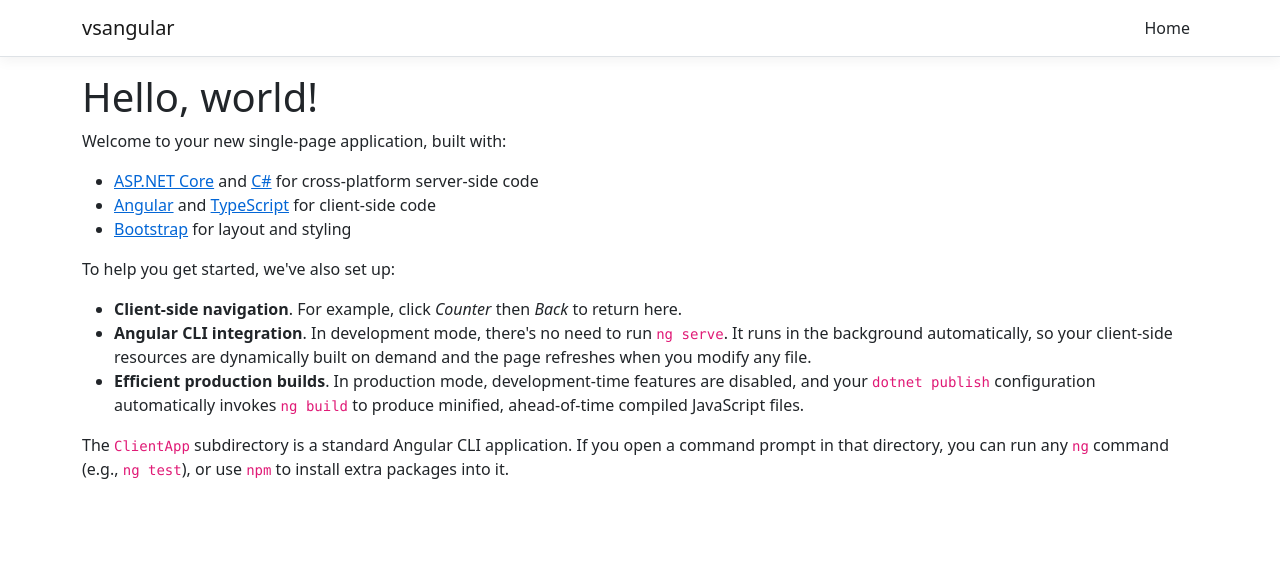
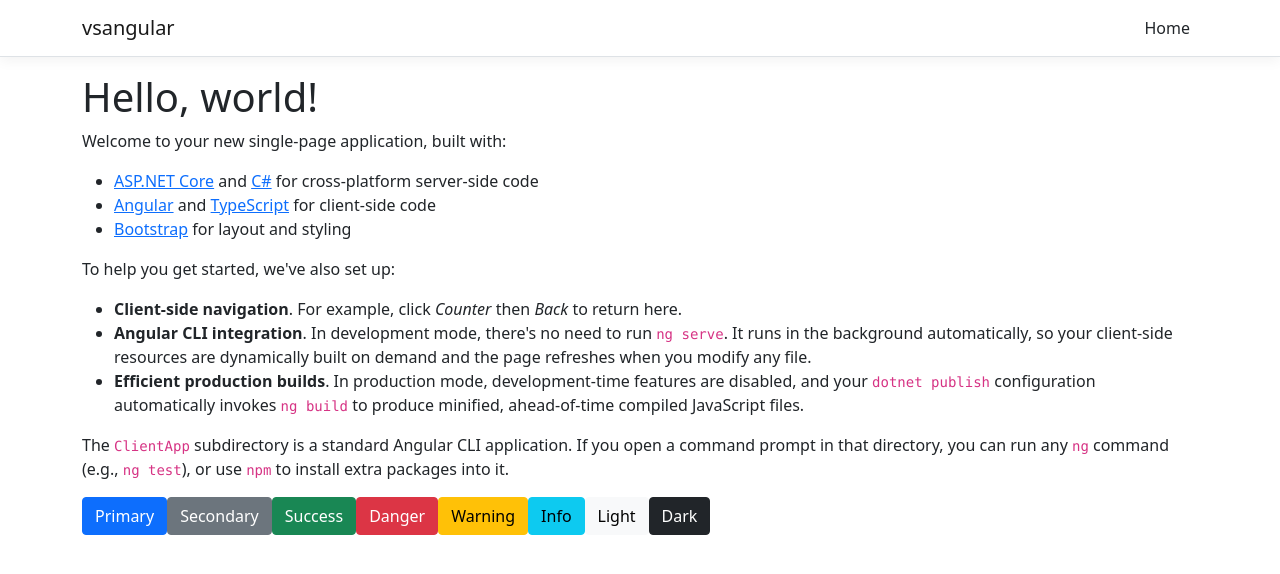
Before and after one commit to ReprisalJoe/Angular-Current, an Angular app in the folder VSAngular/ClientApp/: page / in a window 1280 px wide. Shown: the top 574 px of the page. Built offline with nearby package versions, Linux system fonts and the light colour scheme.

Commit message:
Sass up but custom variables not working
Fix bootstrap variable overrides

```diff
--- a/VSAngular/ClientApp/angular.json
+++ b/VSAngular/ClientApp/angular.json
@@ -11,7 +11,11 @@
 			"sourceRoot": "src",
 			"projectType": "application",
 			"prefix": "app",
-      "schematics": {},
+			"schematics": {
+				"@schematics/angular:component": {
+					"style": "scss"
+				}
+			},
 			"architect": {
 				"build": {
 					"builder": "@angular-devkit/build-angular:browser",
@@ -22,14 +26,14 @@
 						"main": "src/main.ts",
 						"polyfills": "src/polyfills.ts",
 						"tsConfig": "src/tsconfig.app.json",
-            "assets": [ "src/assets" ],
+						"assets": [
+							"src/assets"
+						],
             "styles": [
-              "node_modules/bootstrap/dist/css/bootstrap.min.css",
-              "src/styles.css"
+              "src/styles.scss"
             ],
 						"scripts": [
 							"node_modules/bootstrap/dist/js/bootstrap.bundle.min.js"
-
 						],
 						"aot": false,
 						"vendorChunk": true,
@@ -83,16 +87,25 @@
 						"polyfills": "src/polyfills.ts",
 						"tsConfig": "src/tsconfig.spec.json",
 						"karmaConfig": "src/karma.conf.js",
-            "styles": [ "src/styles.css" ],
+						"styles": [
+							"src/styles.scss"
+						],
 						"scripts": [],
-            "assets": [ "src/assets" ]
+						"assets": [
+							"src/assets"
+						]
 					}
 				},
 				"lint": {
 					"builder": "@angular-devkit/build-angular:tslint",
 					"options": {
-            "tsConfig": [ "src/tsconfig.app.json", "src/tsconfig.spec.json" ],
-            "exclude": [ "**/node_modules/**" ]
+						"tsConfig": [
+							"src/tsconfig.app.json",
+							"src/tsconfig.spec.json"
+						],
+						"exclude": [
+							"**/node_modules/**"
+						]
 					}
 				},
 				"server": {
@@ -141,7 +154,9 @@
 					"builder": "@angular-devkit/build-angular:tslint",
 					"options": {
 						"tsConfig": "e2e/tsconfig.e2e.json",
-            "exclude": [ "**/node_modules/**" ]
+						"exclude": [
+							"**/node_modules/**"
+						]
 					}
 				}
 			}
--- a/VSAngular/ClientApp/package.json
+++ b/VSAngular/ClientApp/package.json
@@ -45,6 +45,7 @@
     "karma-coverage-istanbul-reporter": "3.0.3",
     "karma-jasmine": "4.0.1",
     "karma-jasmine-html-reporter": "^1.7.0",
+    "schematics-scss-migrate": "^1.3.14",
     "typescript": "4.5.4"
   },
   "optionalDependencies": {
--- a/VSAngular/ClientApp/src/app/home/home.component.html
+++ b/VSAngular/ClientApp/src/app/home/home.component.html
@@ -12,3 +12,11 @@
   <li><strong>Efficient production builds</strong>. In production mode, development-time features are disabled, and your <code>dotnet publish</code> configuration automatically invokes <code>ng build</code> to produce minified, ahead-of-time compiled JavaScript files.</li>
 </ul>
 <p>The <code>ClientApp</code> subdirectory is a standard Angular CLI application. If you open a command prompt in that directory, you can run any <code>ng</code> command (e.g., <code>ng test</code>), or use <code>npm</code> to install extra packages into it.</p>
+<button type="button" class="btn btn-primary">Primary</button>
+<button type="button" class="btn btn-secondary">Secondary</button>
+<button type="button" class="btn btn-success">Success</button>
+<button type="button" class="btn btn-danger">Danger</button>
+<button type="button" class="btn btn-warning">Warning</button>
+<button type="button" class="btn btn-info">Info</button>
+<button type="button" class="btn btn-light">Light</button>
+<button type="button" class="btn btn-dark">Dark</button>
--- a/VSAngular/ClientApp/src/app/nav-menu/nav-menu.component.ts
+++ b/VSAngular/ClientApp/src/app/nav-menu/nav-menu.component.ts
@@ -3,7 +3,7 @@
 @Component({
   selector: 'app-nav-menu',
   templateUrl: './nav-menu.component.html',
-  styleUrls: ['./nav-menu.component.css']
+  styleUrls: ['./nav-menu.component.scss']
 })
 export class NavMenuComponent {
   isExpanded = false;
--- /dev/null
+++ b/VSAngular/ClientApp/src/scss/_variables.scss
@@ -0,0 +1,4 @@
+$body-bg: #000;
+$body-color: #0d181e;
+$green: rgb(74, 240, 83);
+$blue: #60c1eb;
--- /dev/null
+++ b/VSAngular/ClientApp/src/scss/custom.scss
@@ -0,0 +1,9 @@
+// Required
+@import "../../node_modules/bootstrap/scss/bootstrap";
+@import "_variables.scss";
+
+// Default variable overrides
+
+// Required
+@import "../../node_modules/bootstrap/scss/variables";
+@import "../../node_modules/bootstrap/scss/mixins";
--- a/VSAngular/ClientApp/src/styles.css
+++ b/VSAngular/ClientApp/src/styles.scss
@@ -1,7 +1,6 @@
-/* You can add global styles to this file, and also import other style files */
-
+@import "scss/custom.scss";
 /* Provide sufficient contrast against white background */
-a {
+/*a {
   color: #0366d6;
 }
 
@@ -13,4 +12,4 @@
   color: #fff;
   background-color: #1b6ec2;
   border-color: #1861ac;
-}
+}*/
```
Also changed, not shown: VSAngular/ClientApp/src/app/nav-menu/nav-menu.component.scss (renamed from VSAngular/ClientApp/src/app/nav-menu/nav-menu.component.css), 2 other files (tests, documents, lock files or other folders). Lines whose indentation alone changed are shown as unchanged.
